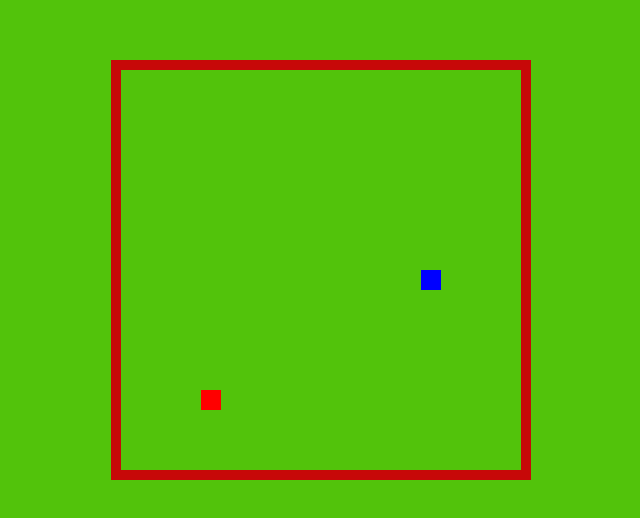
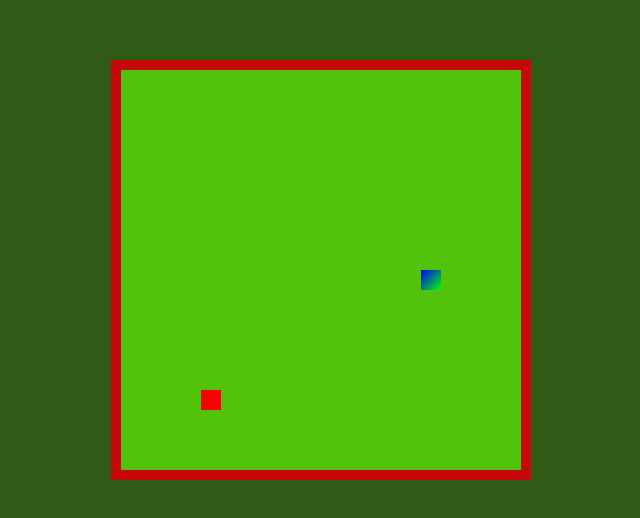
Before and after one commit to Revan369/firstjavagamesnake, a plain HTML site: page index.html in a window 1280 px wide. Shown: the part 130-648 px from the top of the page, without its empty margins (319-959 px from the left). Drawn offline with Linux system fonts and the light colour scheme.

Commit message:
added blue to green gradient to the snake peices

```diff
--- a/index.html
+++ b/index.html
@@ -10,14 +10,12 @@
       align-items: center;
       height: 100vh;
       margin: 0;
-      background-color: rgb(82, 195, 11);
+      background-color: rgb(48, 91, 22);
     }
-
-
-
 
     canvas {
       border: 10px solid #c70808;
+      background-color: rgb(82, 195, 11);
     }
   </style>
   <title>Snake Game</title>
@@ -95,8 +93,12 @@
     function draw() {
       ctx.clearRect(0, 0, canvas.width, canvas.height);
 
-      ctx.fillStyle = "#00f";
-      snake.forEach(segment => {
+      snake.forEach((segment, index) => {
+        const gradient = ctx.createLinearGradient(segment.x * gridSize, segment.y * gridSize, (segment.x + 1) * gridSize, (segment.y + 1) * gridSize);
+        gradient.addColorStop(0, "#00f"); // Start color
+        gradient.addColorStop(1, "#0f0"); // End color
+
+        ctx.fillStyle = gradient;
         ctx.fillRect(segment.x * gridSize, segment.y * gridSize, gridSize, gridSize);
       });
 
```
